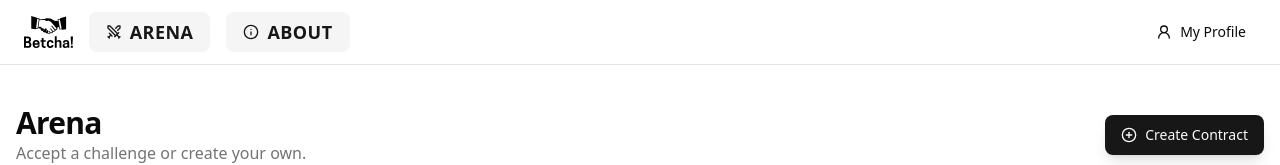
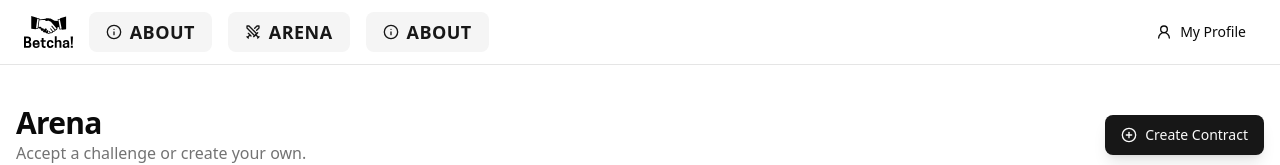
Before and after one commit to arian-d1/betcha, a React (Vite) app in the folder client/: page /contracts in a window 1280 px wide. Shown: the top 165 px of the page. Built offline with nearby package versions, Linux system fonts and the light colour scheme; no server answers.

Commit message:
Added about page

```diff
--- a/client/src/components/Navbar.tsx
+++ b/client/src/components/Navbar.tsx
@@ -14,6 +14,17 @@ export function Navbar() {
       <div className="flex items-center gap-4">
         <Link to="/contracts" className="text-xl font-bold tracking-tighter">
           <img src={Logo} alt="Betcha!" className="h-8 w-auto" />
+        </Link>
+
+        <Link to="/about">
+          <Button
+            variant="secondary"
+            size="lg"
+            className="gap-2 font-bold tracking-wide uppercase text-lg leading-none border border-transparent transition-colors hover:border-primary hover:shadow-[0_0_0_1px_hsl(var(--primary))]"
+          >
+            <Info className="h-5 w-5" />
+            About
+          </Button>
         </Link>
 
         <Link to="/contracts">
```
